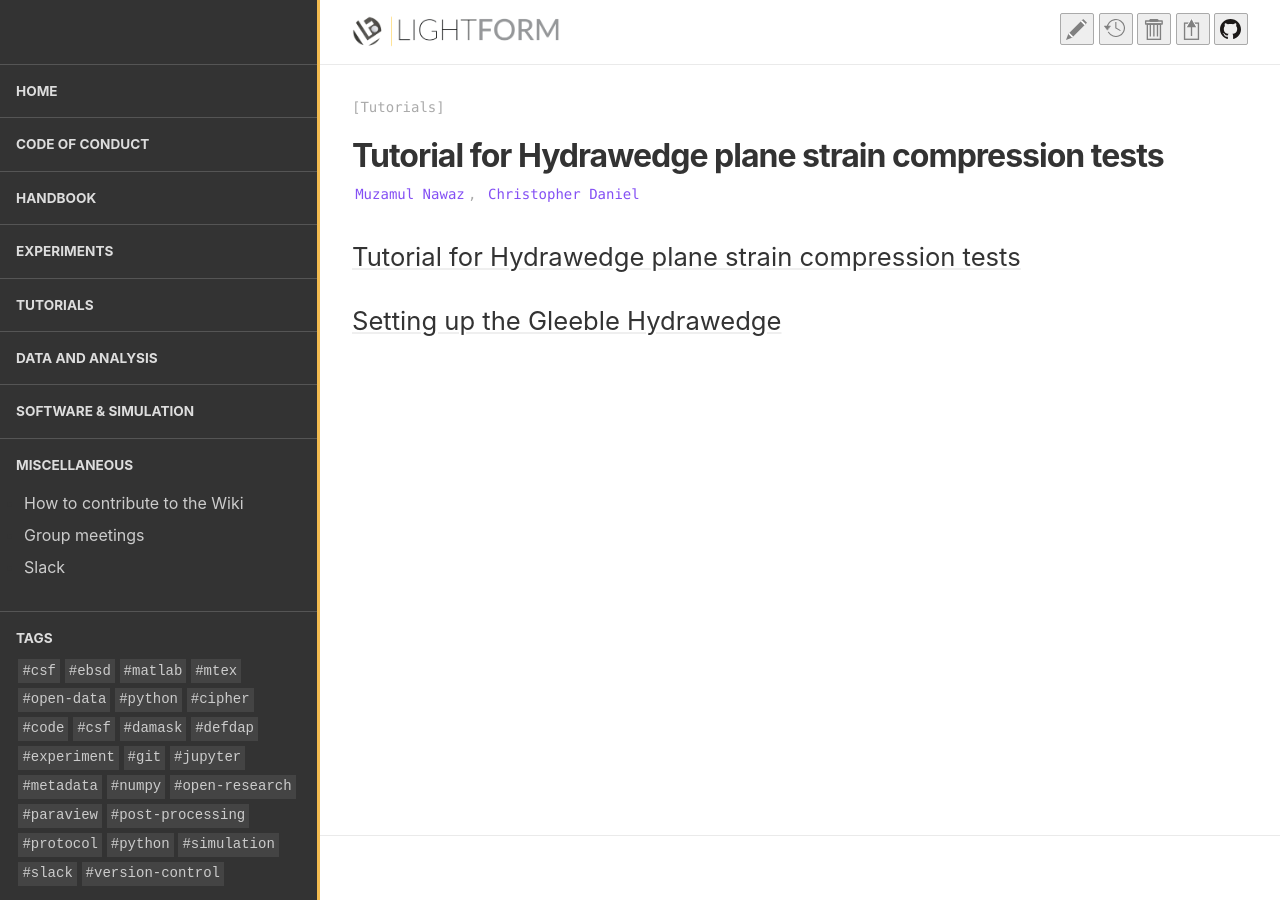
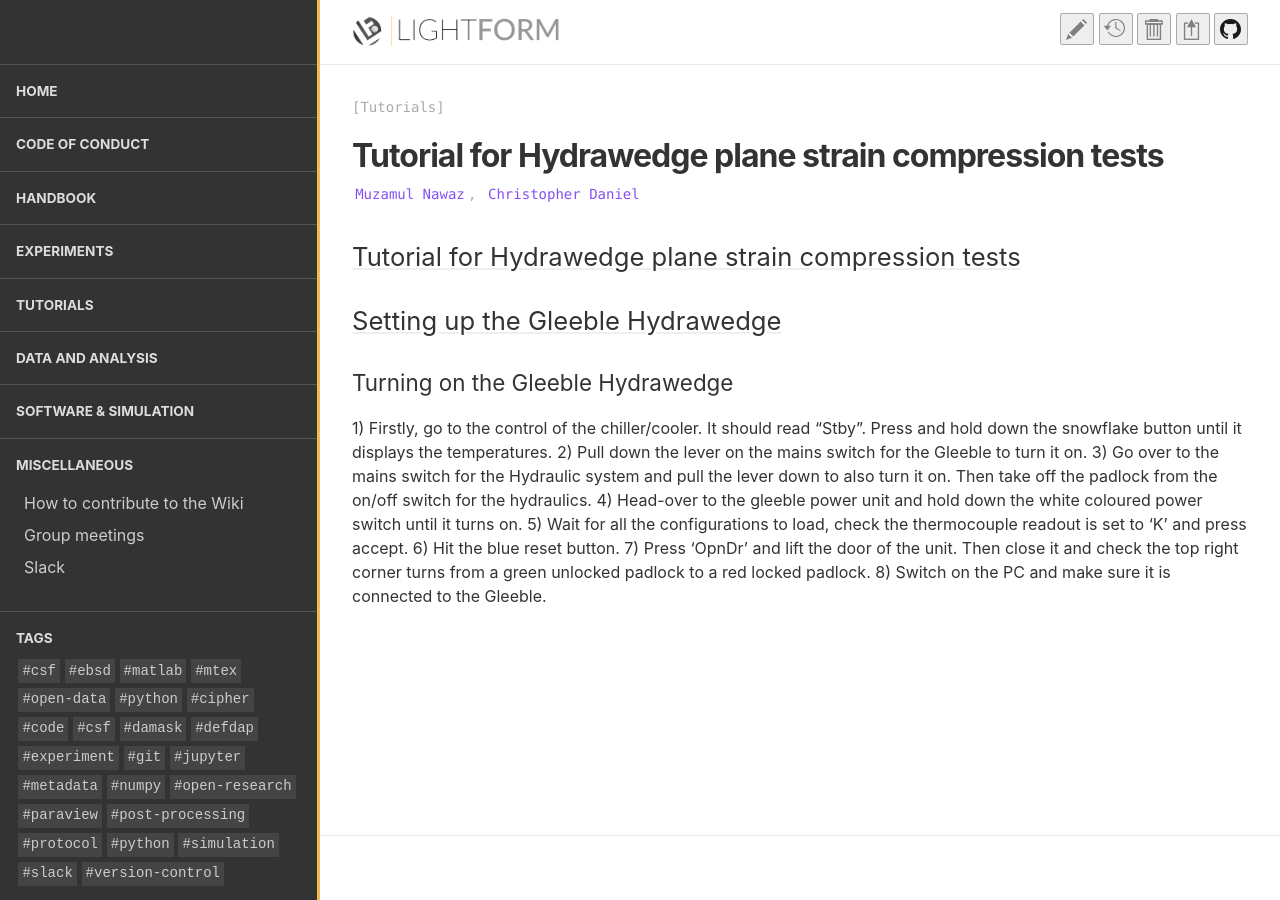
Before and after one commit to LightForm-group/wiki, a Jekyll site: the page built from collections/_tutorials/hydra wedge_psc.md, in a window 1280 px wide. Built offline with Jekyll 4.4.1, drawn with Linux system fonts in a browser that asks for light colours; nearby versions of some CDN libraries.

Commit message:
Update hydra wedge_psc.md

```diff
--- a/collections/_tutorials/hydra wedge_psc.md
+++ b/collections/_tutorials/hydra wedge_psc.md
@@ -6,3 +6,12 @@ author: Muzamul Nawaz, Christopher Daniel
 # Tutorial for Hydrawedge plane strain compression tests
 
 ## Setting up the Gleeble Hydrawedge
+### Turning on the Gleeble Hydrawedge
+1)	Firstly, go to the control of the chiller/cooler. It should read “Stby”. Press and hold down the snowflake button until it displays the temperatures.
+2)	Pull down the lever on the mains switch for the Gleeble to turn it on.
+3)	Go over to the mains switch for the Hydraulic system and pull the lever down to also turn it on. Then take off the padlock from the on/off switch for the hydraulics.
+4)	Head-over to the gleeble power unit and hold down the white coloured power switch until it turns on.
+5)	Wait for all the configurations to load, check the thermocouple readout is set to ‘K’ and press accept.
+6)	Hit the blue reset button.
+7)	Press ‘OpnDr’ and lift the door of the unit. Then close it and check the top right corner turns from a green unlocked padlock to a red locked padlock.
+8)	Switch on the PC and make sure it is connected to the Gleeble.
```
